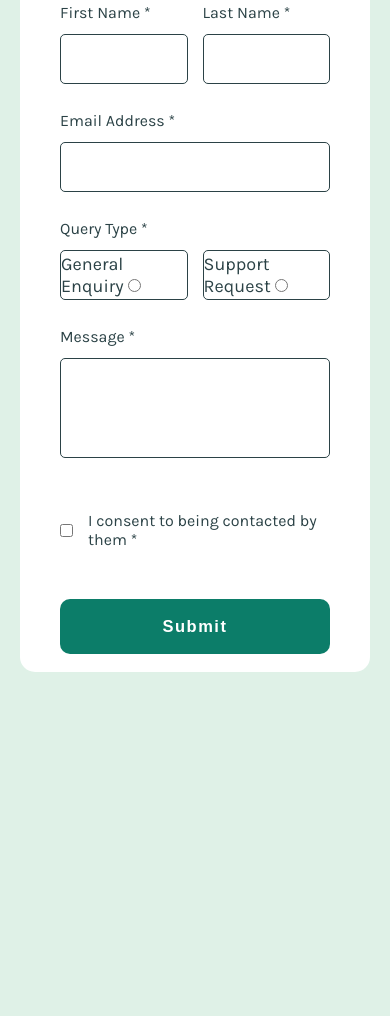
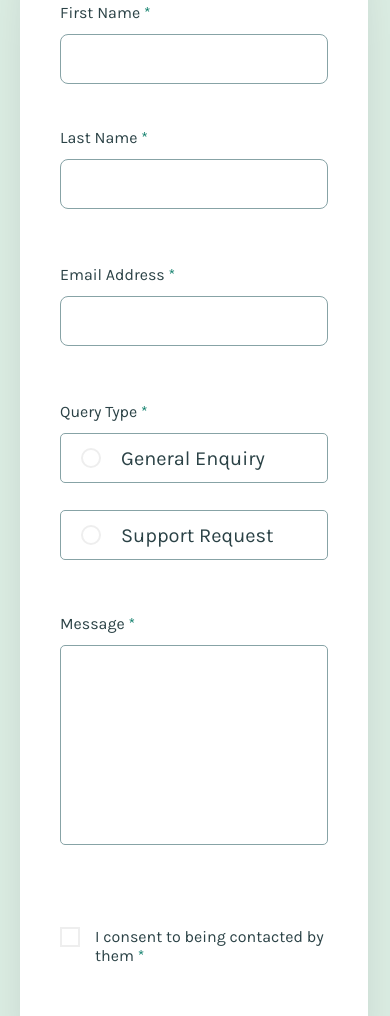
Before and after one commit to rahulkumar215/contact-form, a plain HTML site: page index.html in a window 390 px wide. Shown: the part 203-1219 px from the top of the page. Before the commit the page ends 975 px from the top, so only its background shows below. Drawn offline with Linux system fonts and the light colour scheme.

Commit message:
desgin part done

```diff
--- a/index.html
+++ b/index.html
@@ -30,48 +30,61 @@
               >First Name <span class="importantt"> *</span></label
             >
             <input type="text" id="first-name" />
+            <p class="error hide-error">This field is required</p>
           </div>
           <div class="input__name w_50">
             <label for="last-name"
               >Last Name <span class="importantt"> *</span></label
             >
             <input type="text" id="last-name" />
+            <p class="error hide-error">This field is required</p>
           </div>
         </div>
-        <div class="input__email w_100">
+        <div class="input__email">
           <label for="contact-email"
             >Email Address <span class="importantt"> *</span></label
           >
           <input type="email" id="contact-email" />
+          <p class="error hide-error">Please enter a valid email address</p>
         </div>
 
         <label>Query Type <span class="importantt"> *</span></label>
         <div class="input__query-type w_50">
           <div class="input__radio">
-            <label for="general-enquiry"
+            <label class="radio" for="general-enquiry"
               >General Enquiry
               <input type="radio" id="general-enquiry" />
+              <span class="checkmark"></span>
             </label>
           </div>
           <div class="input__radio">
-            <label for="support-request"
+            <label class="radio" for="support-request"
               >Support Request
               <input type="radio" id="support-request" />
+              <span class="checkmark"></span>
             </label>
           </div>
+          <p class="error hide-error input__query-error">
+            Please select a query type
+          </p>
         </div>
-        <div class="input__message w_100">
+        <div class="input__message">
           <label for="message"
             >Message <span class="importantt"> *</span></label
           >
           <textarea rows="3" id="message"></textarea>
+          <p class="error hide-error">This field is required</p>
         </div>
-        <div class="input__checkbox w_100">
-          <input type="checkbox" id="consent" />
-          <label for="consent"
+        <div class="input__checkbox">
+          <label class="check-container" for="consent"
             >I consent to being contacted by them
+            <input type="checkbox" id="consent" />
+            <span class="check-checkmark"></span>
             <span class="importantt"> *</span></label
           >
+          <p class="error hide-error">
+            To submit this form, please consent to being contacted
+          </p>
         </div>
         <button class="btn" type="submit">Submit</button>
       </form>
--- a/style.css
+++ b/style.css
@@ -35,12 +35,25 @@ body {
 .container {
   max-width: 73.5rem;
   width: 100%;
-  height: 77.5rem;
   background-color: var(--color-white);
   border-radius: 1.5rem;
   padding: 4rem;
   color: var(--color-grey-900-darker);
-  margin: 10rem 2rem;
+  margin: 10rem 2.2rem 10rem 2rem;
+  box-shadow: 0px 0px 99px -50px rgba(0, 0, 0, 0.4);
+}
+
+.show-error {
+  opacity: 1;
+}
+
+.hide-error {
+  opacity: 0;
+}
+
+.error {
+  font-size: 1.6rem;
+  color: var(--color-red);
 }
 
 .heading-1 {
@@ -68,34 +81,47 @@ label {
 
   width: 100%;
   gap: 1.5rem;
+
+  margin-bottom: 2.7rem;
 }
 
 .input__name {
   width: 100%;
 }
 
+.input__email {
+  margin-bottom: 2.7rem;
+}
+
 .input__name > input,
 .input__email > input {
   width: 100%;
-  border: 1px solid var(--color-grey-900-darker);
-  border-radius: 0.5rem;
+  border: 1px solid var(--color-grey-500-medium);
+  border-radius: 0.8rem;
   height: 5rem;
-  margin-bottom: 2.7rem;
+  margin-bottom: 1rem;
 }
 
 .input__query-type {
   display: flex;
   align-items: center;
   justify-content: space-between;
+  position: relative;
+  margin-bottom: 2.7rem;
 
   width: 100%;
+}
+
+.input__query-error {
+  position: absolute;
+  bottom: 0;
 }
 
 .input__radio {
   display: flex;
   align-items: center;
   justify-content: start;
-  border: 1px solid var(--color-grey-900-darker);
+  border: 1px solid var(--color-grey-500-medium);
   border-radius: 0.5rem;
   margin-bottom: 2.7rem;
   cursor: pointer;
@@ -104,14 +130,8 @@ label {
   width: 100%;
 }
 
-.input__radio > input {
-  cursor: pointer;
-  margin: 0 2rem;
-}
-
 .input__radio > label {
-  font-size: 1.8rem;
-  cursor: pointer;
+  flex: 1;
 }
 
 .input__radio > label,
@@ -123,24 +143,24 @@ label {
   margin-right: 1.5rem;
 }
 
+.input__message {
+  margin-bottom: 5rem;
+}
+
 .input__message > textarea {
   width: 100%;
   height: 10rem;
-  border: 1px solid var(--color-grey-900-darker);
+  border: 1px solid var(--color-grey-500-medium);
   border-radius: 0.5rem;
+  margin-bottom: 1rem;
+}
+
+.input__checkbox {
   margin-bottom: 5rem;
 }
 
-.input__checkbox {
-  display: flex;
-  align-items: center;
-  justify-content: start;
-  margin-bottom: 5rem;
-}
-
-.input__checkbox > input {
-  margin-right: 1.5rem;
-  cursor: pointer;
+.input__checkbox > label {
+  margin-bottom: 1rem;
 }
 
 .btn {
@@ -153,18 +173,23 @@ label {
   font-size: 1.65rem;
   letter-spacing: 0.15rem;
   font-weight: 700;
+  cursor: pointer;
+}
+
+.btn:hover {
+  background-color: var(--color-grey-900-darker);
 }
 
 .importantt {
-  color: var(--color-grey-900-darker);
+  color: var(--color-green-600-medium);
 }
 
 input[type="text"],
 input[type="email"],
 textarea {
-  font-size: 1.65rem;
+  font-size: 1.75rem;
   padding-left: 2.5rem;
-  font-weight: 700;
+  font-weight: 400;
   color: var(--color-grey-900-darker);
   font-family: inherit;
   word-wrap: break-word;
@@ -177,9 +202,180 @@ textarea {
   resize: none;
 }
 
+.input__radio {
+  z-index: 1;
+}
+
 input:focus,
 input:active,
-input:hover {
+input:hover,
+textarea:focus,
+textarea:active,
+textarea:hover,
+.input__radio:hover {
   outline: none;
-  border: 1px solid var(--color-green-600-medium);
+  cursor: pointer;
+  border: 1px solid var(--color-grey-900-darker);
 }
+
+.radio {
+  display: block;
+  position: relative;
+  padding-left: 6rem;
+  cursor: pointer;
+  font-size: 2rem !important;
+}
+
+.radio input {
+  position: absolute;
+  cursor: pointer;
+  opacity: 0;
+}
+
+.checkmark {
+  position: absolute;
+  top: 50%;
+  left: 0;
+  transform: translateY(-50%);
+  height: 2rem;
+  width: 2rem;
+  margin-left: 2.6rem;
+  border: 2px solid #eee;
+  border-radius: 50%;
+}
+
+.radio input:checked ~ .checkmark {
+  border: 2px solid var(--color-green-600-medium);
+}
+
+.checkmark::after {
+  content: "";
+  position: absolute;
+  display: none;
+}
+
+.radio input:checked ~ .checkmark::after {
+  display: block;
+}
+
+.radio_checked {
+  border: 1px solid var(--color-grey-900-darker);
+  background-color: var(--color-green-200-lighter);
+}
+
+.radio .checkmark:after {
+  top: 50%;
+  left: 50%;
+  transform: translate(-50%, -50%);
+  width: 1rem;
+  height: 1rem;
+  border-radius: 50%;
+  background: var(--color-green-600-medium);
+}
+
+.check-container {
+  display: block;
+  position: relative;
+  padding-left: 3.5rem;
+  cursor: pointer;
+}
+
+.check-container input {
+  position: absolute;
+  opacity: 0;
+  cursor: pointer;
+  height: 0;
+  width: 0;
+}
+
+.check-checkmark {
+  position: absolute;
+  top: 0;
+  left: 0;
+  height: 2rem;
+  width: 2rem;
+  border: 2px solid #eee;
+}
+
+.check-container input:hover ~ .check-checkmark {
+  background-color: var(--color-green-200-lighter);
+  border: 2px solid var(--color-green-200-lighter);
+}
+
+.check-container input:checked ~ .check-checkmark {
+  border: 2px solid var(--color-green-600-medium);
+  background-color: var(--color-green-600-medium);
+}
+
+.check-checkmark::after {
+  content: "";
+  position: absolute;
+  display: none;
+}
+
+.check-container input:checked ~ .check-checkmark::after {
+  display: block;
+}
+
+.check-container .check-checkmark::after {
+  left: 50%;
+  top: 50%;
+  width: 5px;
+  height: 10px;
+  border: solid white;
+  border-width: 0 2px 2px 0;
+  rotate: 45deg;
+  transform: translate(-120%, -25%);
+}
+
+.error-border {
+  border: 1px solid var(--color-red) !important;
+}
+
+@media only screen and (max-width: 42em) {
+  .radio {
+    padding-left: 4rem;
+  }
+
+  .checkmark {
+    margin-left: 1rem;
+  }
+
+  .input__message > textarea {
+    height: 20rem;
+  }
+}
+
+@media only screen and (max-width: 35em) {
+  .input__names {
+    flex-direction: column;
+  }
+
+  .input__query-type {
+    flex-direction: column;
+  }
+
+  .input__radio {
+    padding-left: 2rem;
+  }
+
+  .input__radio:nth-child(1) {
+    margin-right: 0;
+  }
+
+  .checkmark {
+    margin: 0;
+  }
+}
+
+@media only screen and (max-width: 23.13em) {
+  .input__radio > label {
+    font-size: 1.8rem !important;
+  }
+
+  input[type="text"],
+  input[type="email"],
+  textarea {
+    padding-left: 1.5rem;
+  }
+}
```
